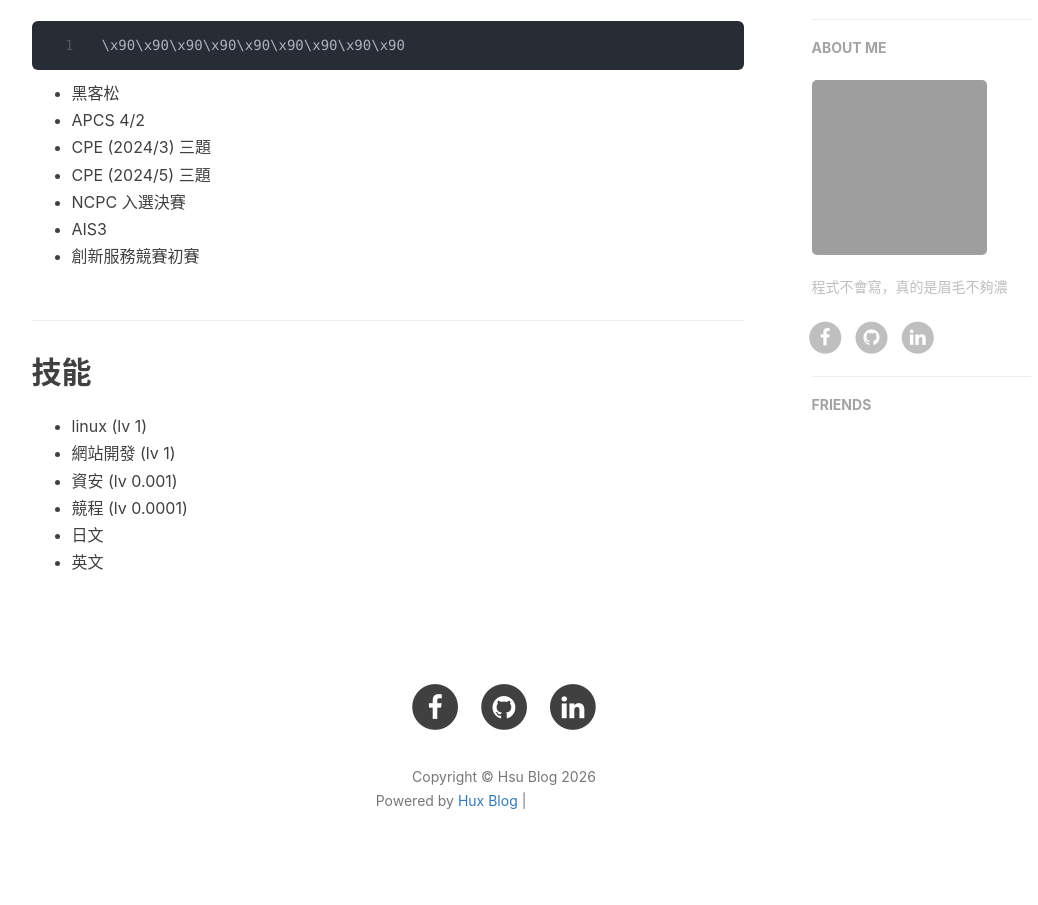
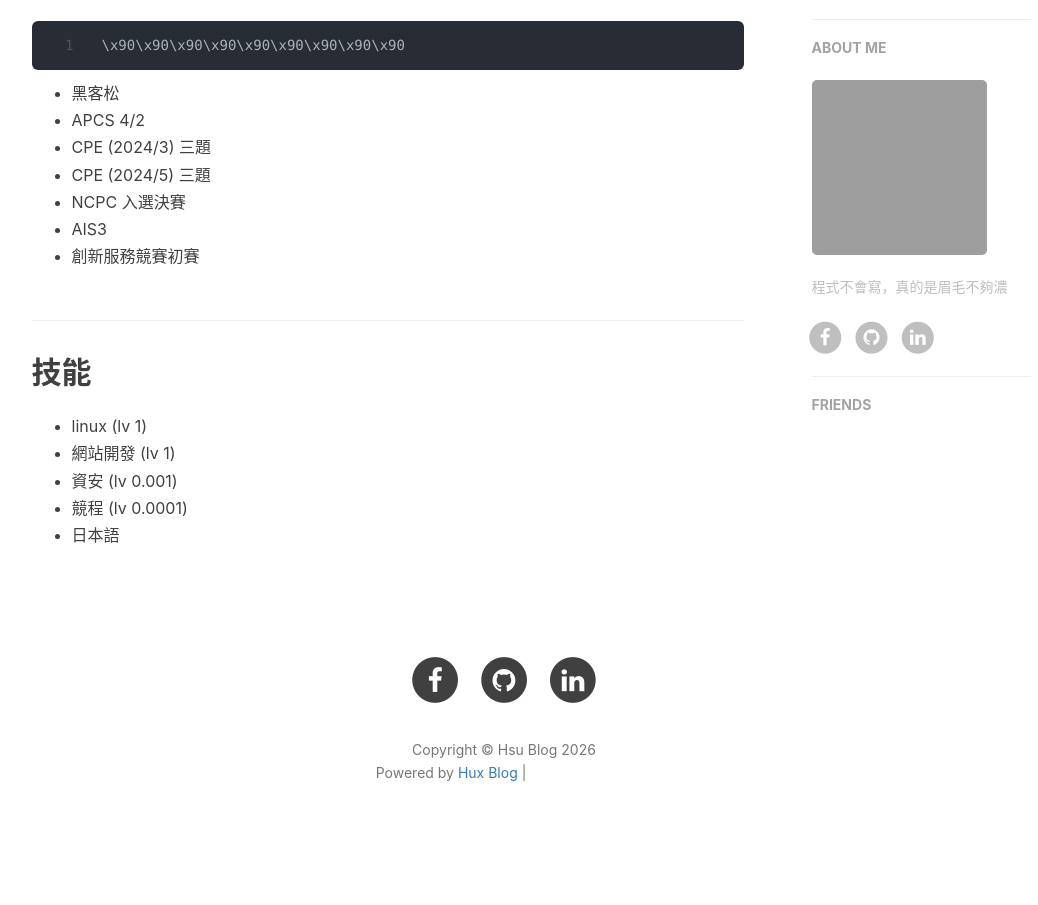
Before and after one commit to Deedeep260/deedeep260.github.io, a Jekyll site: the page built from about.html, in a window 1280 px wide. Shown: the part 547-1452 px from the top of the page, without its empty margins (136-1174 px from the left). Built offline with Jekyll 4.4.1, drawn with Linux system fonts in a browser that asks for light colours; nearby versions of some CDN libraries; comment, search, counter and statistics services are not loaded; after the commit the page ends 1424 px from its top, so only the background shows below that; grey boxes are pictures that could not be loaded.

Commit message:
Update zh.md

```diff
--- a/_includes/about/zh.md
+++ b/_includes/about/zh.md
@@ -17,5 +17,4 @@ Hey，現在是一名[屏大](https://mis.nptu.edu.tw/)的學生，如果以機
 - 網站開發 (lv 1)
 - 資安 (lv 0.001)
 - 競程 (lv 0.0001)
-- 日文
-- 英文
+- 日本語
```
